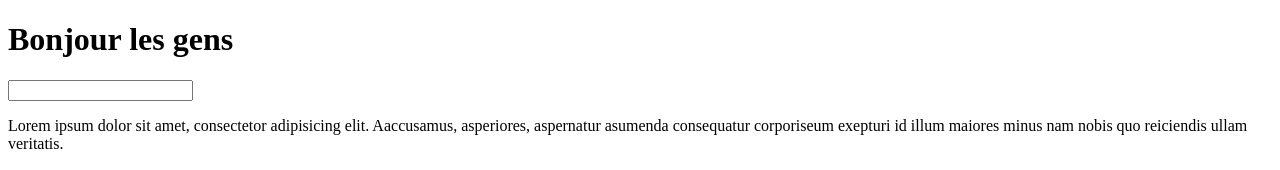
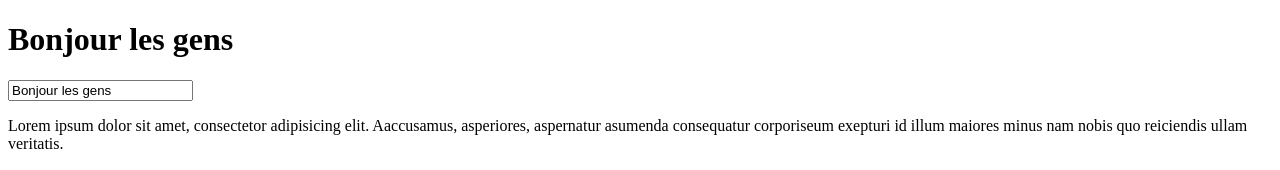
Before and after one commit to noelfoka/new_react_graficart, a React (Vite) app: page / in a window 1280 px wide. Shown: the top 170 px of the page. Built offline with nearby package versions, Linux system fonts and the light colour scheme.

Commit message:
add default value to input

```diff
--- a/src/App.jsx
+++ b/src/App.jsx
@@ -4,7 +4,7 @@ function App() {
   return (
     <>
       <h1 id="title" className="title">{title}</h1>
-      <input type='text' />
+      <input type='text' defaultValue={title} />
       <p>
         Lorem ipsum dolor sit amet, consectetor adipisicing elit. Aaccusamus, asperiores, aspernatur asumenda consequatur corporiseum exepturi id illum maiores minus nam nobis quo reiciendis ullam veritatis.
       </p>
```
